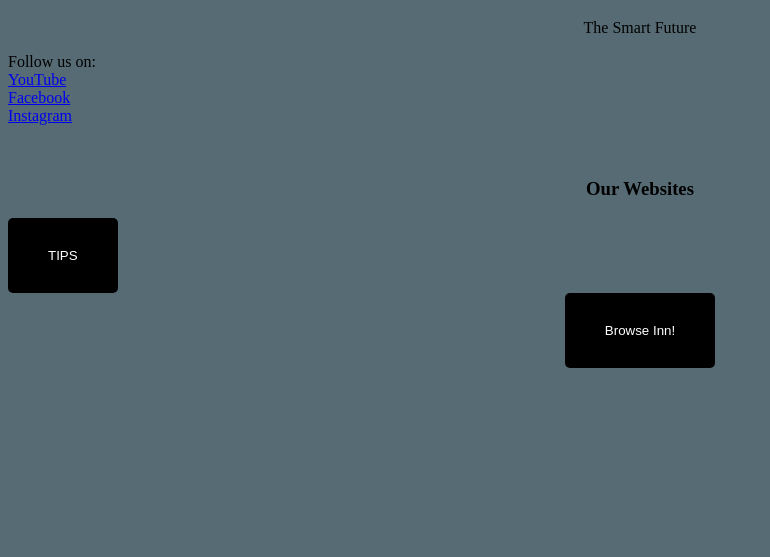
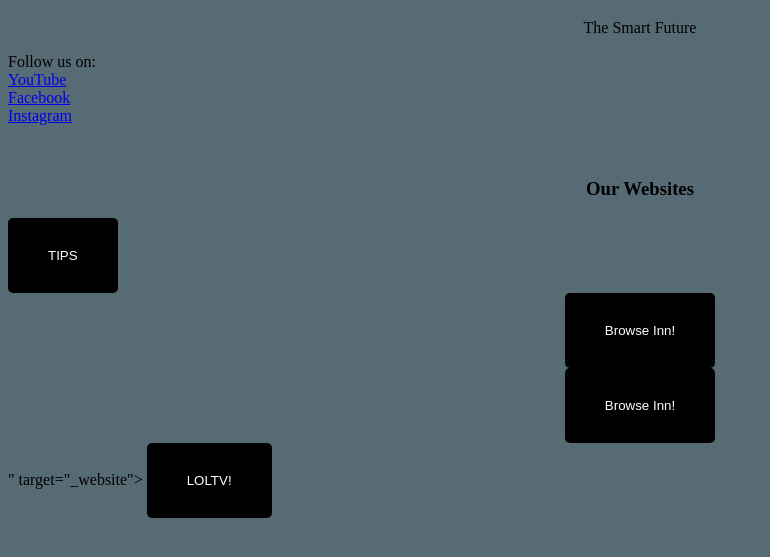
Before and after one commit to dsp-web/dsp-web.github.io, a plain HTML site: page dsp.html in a window 1280 px wide. Shown: the part 181-738 px from the top of the page, without its empty margins (0-770 px from the left). Drawn offline with Linux system fonts and the light colour scheme.

Commit message:
Update dsp.html

```diff
--- a/dsp.html
+++ b/dsp.html
@@ -28,6 +28,11 @@
 </a> <center> <a href="https://dsp-web.github.io/browseinn.github.io/" target="_website">
   <button>Browse Inn!</button>
 </a> </center>
+  </a> <center> <a href="</a> <center> <a href="https://dsp-web.github.io/browseinn.github.io/" target="_website">
+  <button>Browse Inn!</button>
+</a> </center>" target="_website">
+  <button>LOLTV!</button>
+</a> </center>
 <style>
 button {
   background-color: #000000;
```
